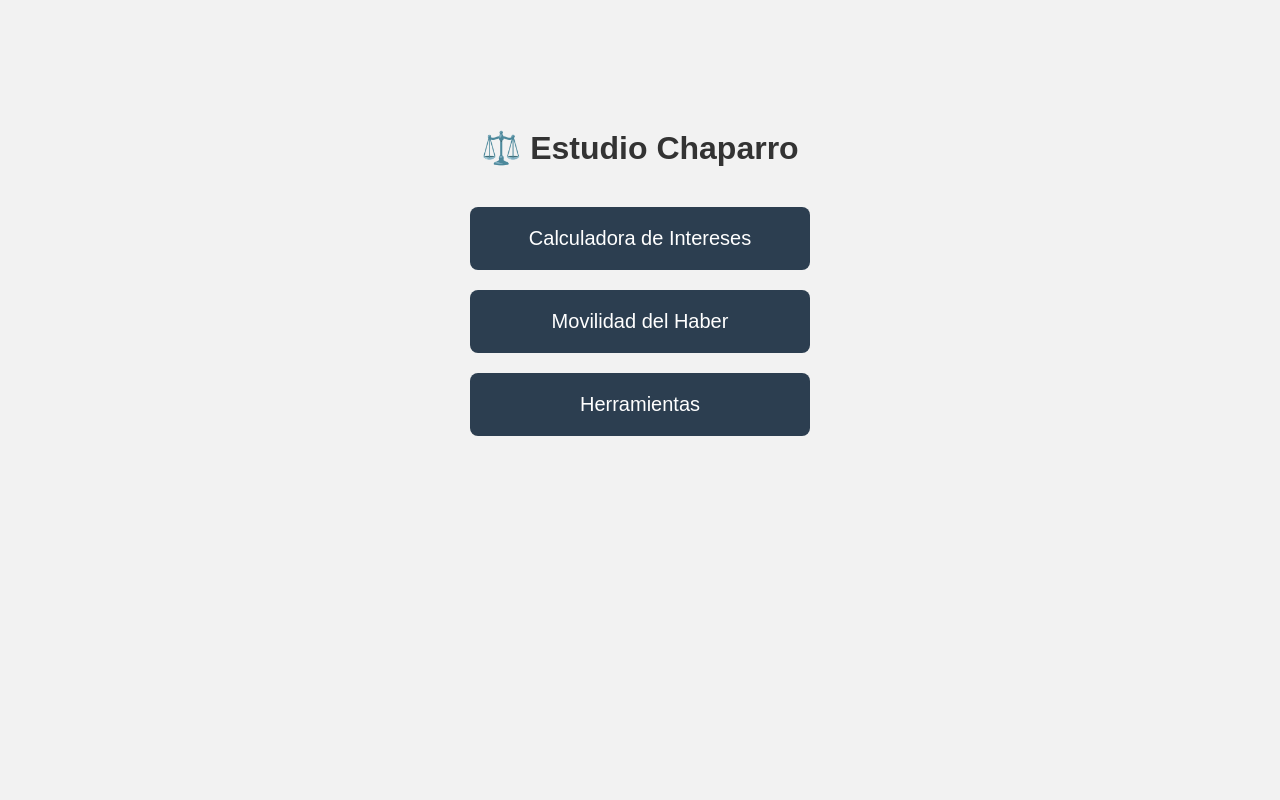
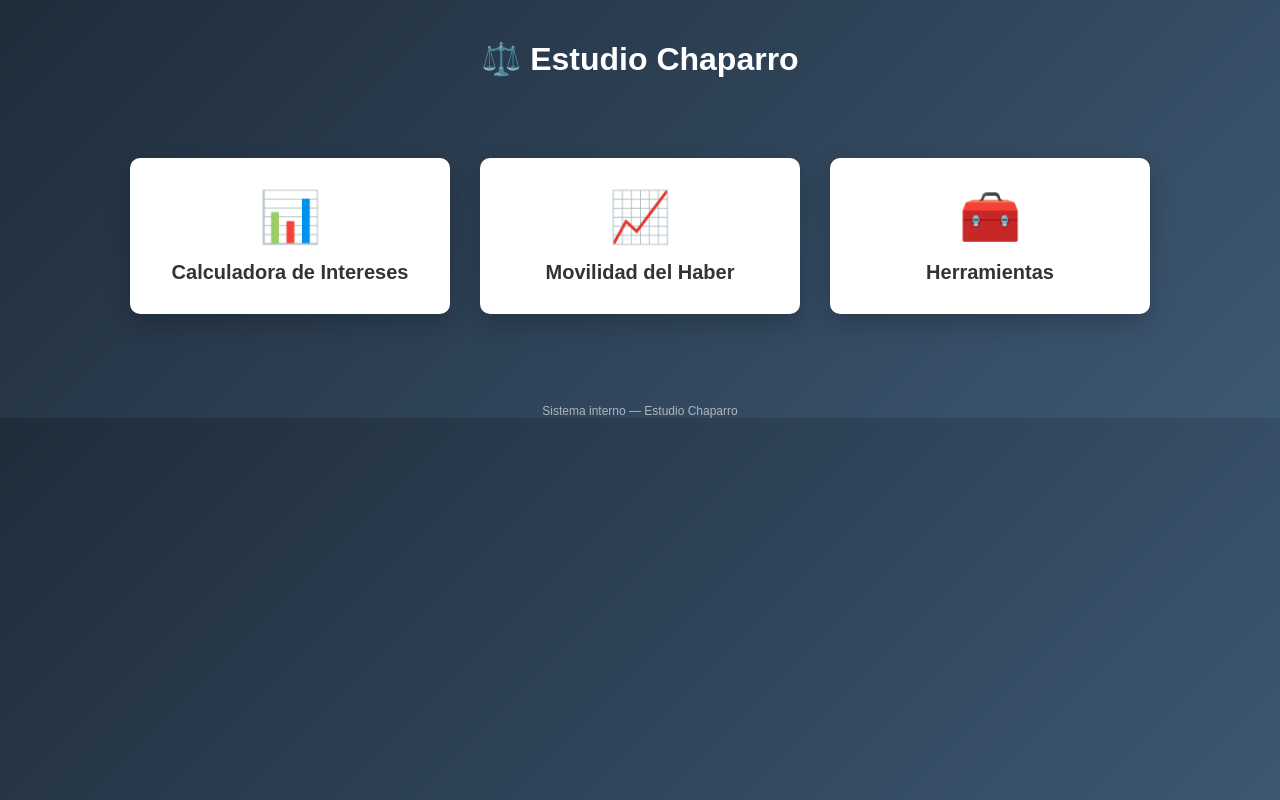
Before and after one commit to braianchaparro/estudiochaparro, a plain HTML site: page index.html in a window 1280 px wide. Drawn offline with Linux system fonts and the light colour scheme.

Commit message:
index.html

```diff
--- a/index.html
+++ b/index.html
@@ -2,36 +2,62 @@
 <html lang="es">
 <head>
 <meta charset="UTF-8">
-<title>Estudio Chaparro</title>
+<title>Panel - Estudio Chaparro</title>
 
 <style>
 
 body{
 font-family: Arial;
-background:#f2f2f2;
+background: linear-gradient(135deg,#1f2c3a,#3d5873);
+margin:0;
+color:white;
 text-align:center;
-padding-top:100px;
 }
 
-h1{
-color:#333;
-margin-bottom:40px;
+header{
+padding:40px;
+font-size:32px;
+font-weight:bold;
 }
 
-.boton{
-display:block;
-width:300px;
-margin:20px auto;
-padding:20px;
-background:#2c3e50;
-color:white;
-text-decoration:none;
-font-size:20px;
-border-radius:8px;
+.container{
+display:flex;
+justify-content:center;
+flex-wrap:wrap;
+gap:30px;
+padding:40px;
 }
 
-.boton:hover{
-background:#34495e;
+.card{
+background:white;
+color:#333;
+width:260px;
+padding:30px;
+border-radius:10px;
+text-decoration:none;
+box-shadow:0 10px 25px rgba(0,0,0,0.2);
+transition:0.3s;
+}
+
+.card:hover{
+transform:translateY(-5px);
+box-shadow:0 15px 35px rgba(0,0,0,0.3);
+}
+
+.icon{
+font-size:50px;
+margin-bottom:15px;
+}
+
+.titulo{
+font-size:20px;
+font-weight:bold;
+}
+
+footer{
+margin-top:50px;
+font-size:12px;
+opacity:0.6;
 }
 
 </style>
@@ -39,13 +65,32 @@ background:#34495e;
 
 <body>
 
-<h1>⚖️ Estudio Chaparro</h1>
+<header>
+⚖️ Estudio Chaparro
+</header>
 
-<a class="boton" href="https://braianchaparro.github.io/calculadoraintereses/">Calculadora de Intereses</a>
+<div class="container">
 
-<a class="boton" href="https://braianchaparro.github.io/movilidadhaber/">Movilidad del Haber</a>
+<a class="card" href="https://braianchaparro.github.io/calculadoraintereses/">
+<div class="icon">📊</div>
+<div class="titulo">Calculadora de Intereses</div>
+</a>
 
-<a class="boton" href="https://braianchaparro.github.io/herramientas/">Herramientas</a>
+<a class="card" href="https://braianchaparro.github.io/movilidadhaber/">
+<div class="icon">📈</div>
+<div class="titulo">Movilidad del Haber</div>
+</a>
+
+<a class="card" href="https://braianchaparro.github.io/herramientas/">
+<div class="icon">🧰</div>
+<div class="titulo">Herramientas</div>
+</a>
+
+</div>
+
+<footer>
+Sistema interno — Estudio Chaparro
+</footer>
 
 </body>
 </html>
```
